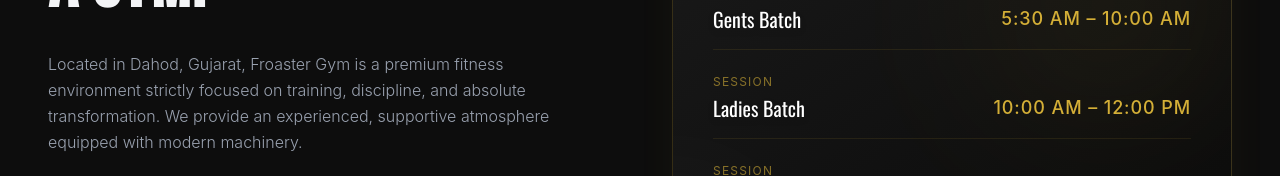
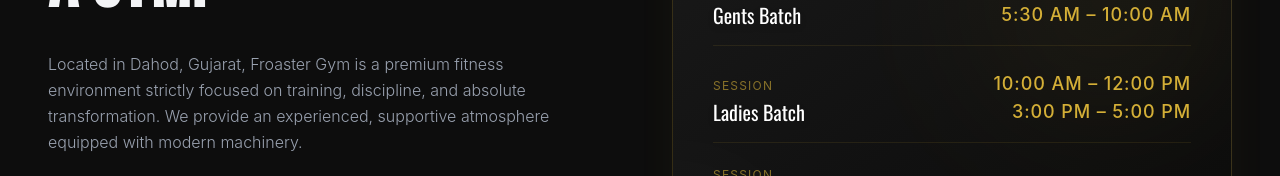
Before and after one commit to duokarma/FrosterGym, a React (Vite) app: page / in a window 1280 px wide. Shown: the part 1087-1263 px from the top of the page. Built offline with nearby package versions, Linux system fonts and the light colour scheme; no server answers.

Commit message:
Add afternoon ladies batch timing

```diff
--- a/src/pages/website/PublicWebsite.tsx
+++ b/src/pages/website/PublicWebsite.tsx
@@ -168,7 +168,10 @@ export function PublicWebsite() {
                     <div className="text-xs text-[#d4af37]/60 uppercase tracking-widest mb-1">Session</div>
                     <div className="text-xl font-oswald text-white drop-shadow-md">Ladies Batch</div>
                   </div>
-                  <div className="text-lg font-medium text-[#d4af37] tracking-wider">10:00 AM – 12:00 PM</div>
+                  <div className="text-lg font-medium text-[#d4af37] tracking-wider text-right">
+                    <div>10:00 AM – 12:00 PM</div>
+                    <div>3:00 PM – 5:00 PM</div>
+                  </div>
                 </div>
 
                 <div className="flex justify-between items-end border-b border-[#d4af37]/10 pb-4 group-hover:border-[#d4af37]/30 transition-colors duration-300">
```
